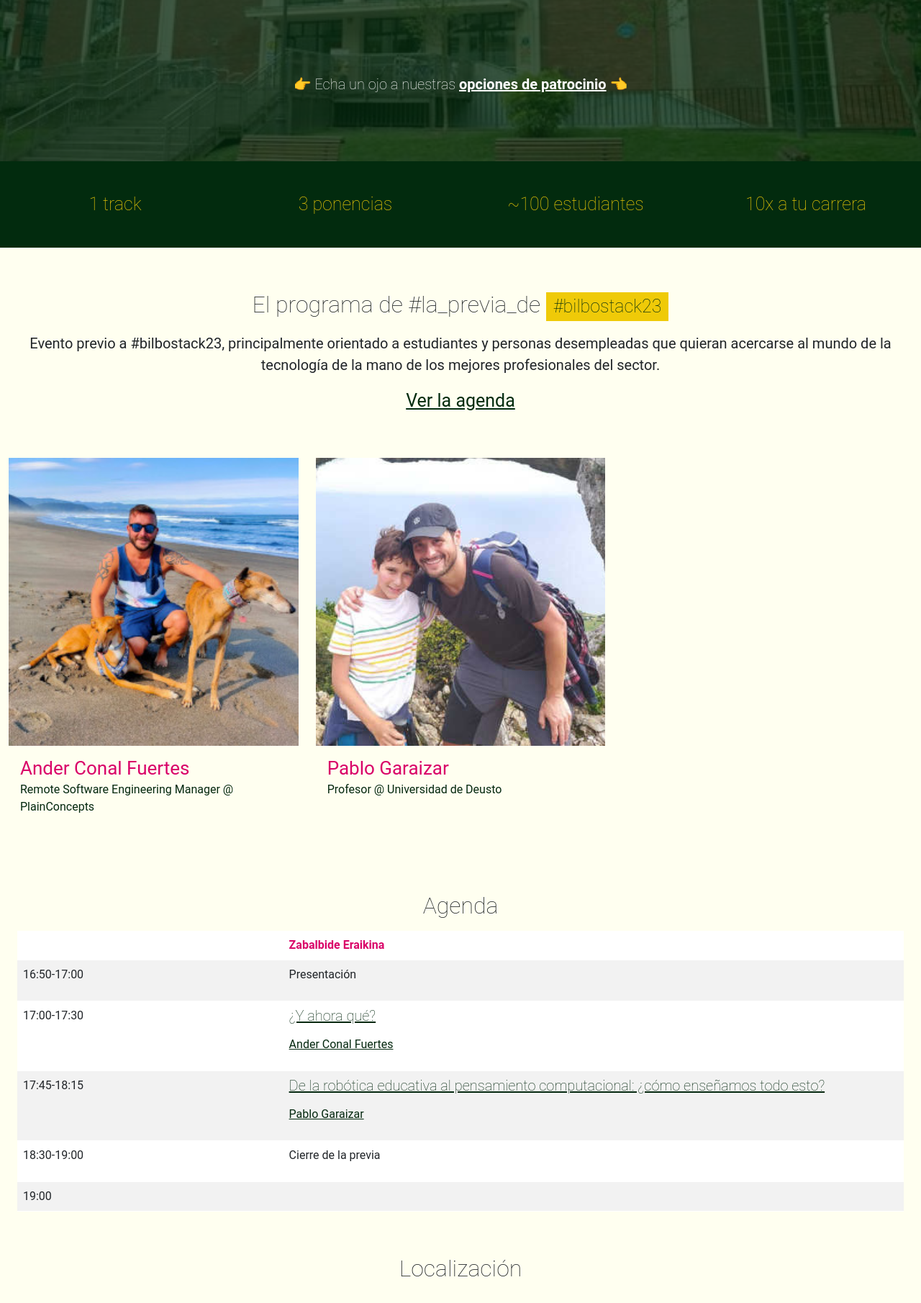
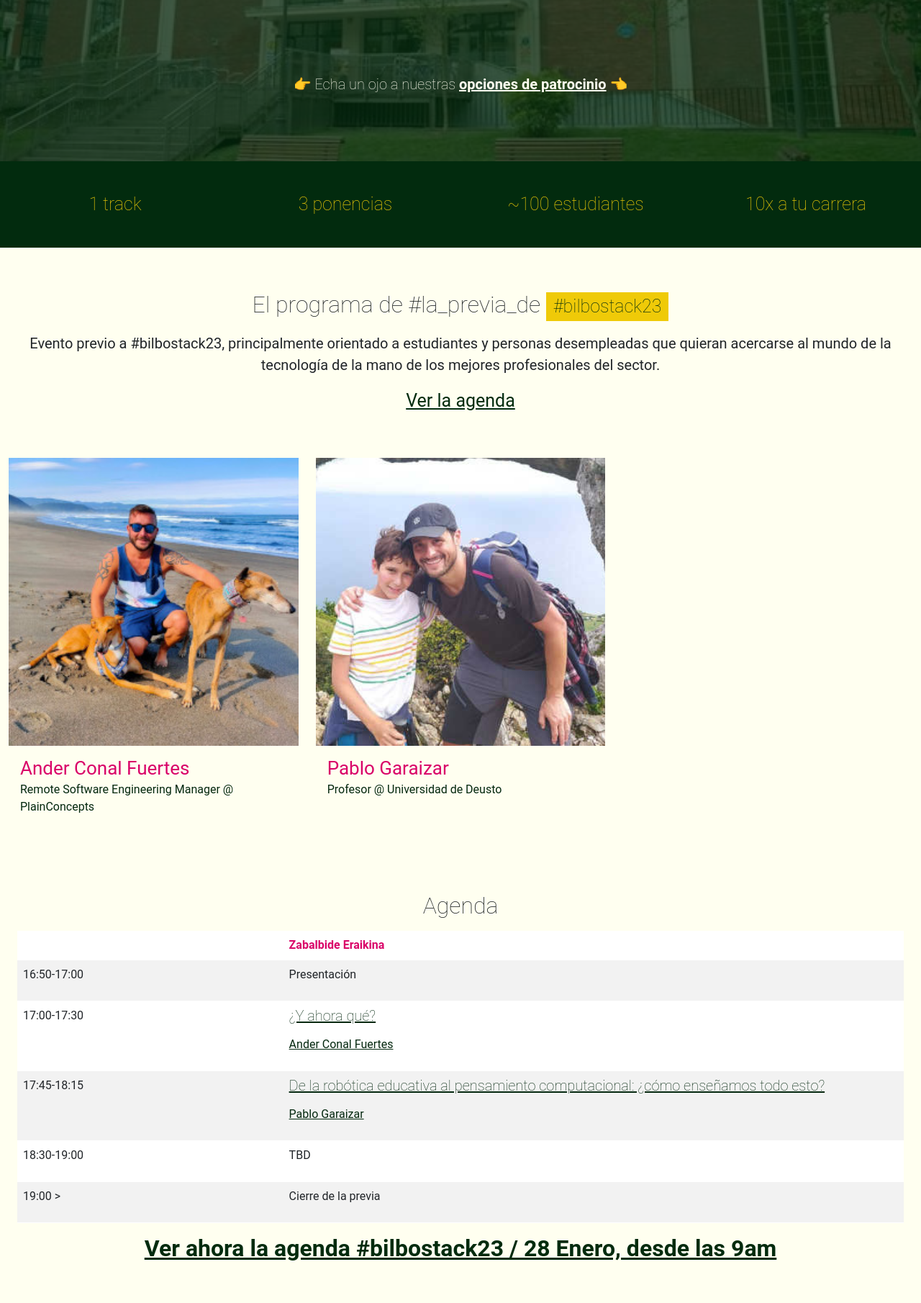
Before and after one commit to bilbostack/2023-previa-website, a Gatsby site: page / in a window 1280 px wide. Shown: the part 396-2206 px from the top of the page at 72% size. Built offline with nearby package versions, Linux system fonts and the light colour scheme; Gatsby itself is replaced by a stand-in of ours; grey boxes are pictures that could not be loaded.

Commit message:
Add bilbostack agenda

```diff
--- a/data/data.js
+++ b/data/data.js
@@ -69,7 +69,7 @@ module.exports =
     ],
     "agenda": {
         "visible": true,
-        "time_slots": ["16:50-17:00", "17:00-17:30", "17:45-18:15", "18:30-19:00", "19:00"],
+        "time_slots": ["16:50-17:00", "17:00-17:30", "17:45-18:15", "18:30-19:00", "19:00 >"],
         "tracks":[
             {
                 "name": "Zabalbide Eraikina",
@@ -85,6 +85,10 @@ module.exports =
                     {
                         "type": "speaker",
                         "content": "pablo-garaizar"
+                    },
+                    {
+                        "type": "text",
+                        "content": "TBD"
                     },
                     {
                         "type": "text",
--- a/src/components/agenda.js
+++ b/src/components/agenda.js
@@ -70,7 +70,8 @@ export default ({ agenda, speakers }) => {
               })}
             </tbody>
           </table>
-        </div>
+      </div>
+      <h2 className="external-agenda text-center"><a href="https://bilbostack.com" target="_blank">Ver ahora la agenda #bilbostack23 / 28 Enero, desde las 9am</a></h2>
       </div>
     </section>
   )
--- a/src/scss/custom.scss
+++ b/src/scss/custom.scss
@@ -50,7 +50,7 @@ table{
     background: $secondary2;
     padding: 90px 0;
     .content{
-        color: #fff;
+        color: $white;
         h1{
             font-size: 37px;
             font-weight: 400;
@@ -192,7 +192,7 @@ section{
         color: $pink;
         .img-thumbnail{
             border-color: $pink;
-            background-color: #fff;
+            background-color: $white;
             margin-bottom: 30px;
         }
     }
@@ -237,7 +237,7 @@ section{
             right: 0;
             top: 60px;
             .card{
-                background-color: #fff;
+                background-color: $white;
                 a{
                     color: $pink;
                 }
@@ -275,14 +275,26 @@ section{
     display: none;
 }
 
-#dossier{
-    a {
-        color: #fff;
-        font-weight: bold;
+.container{
+    #dossier{
+        a {
+            color: $white;
+            font-weight: bold;
+        }
+        a:hover {
+            color: $primary;
+            font-weight: bold;
+        }
     }
-    a:hover {
-        color: #EFCA08;
-        font-weight: bold;
+    .external-agenda {
+        a {
+            color: $secondary2;
+            font-weight: bold;
+        }
+        a:hover {
+            color: $primary;
+            font-weight: bold;
+        }
     }
 }
 
```
